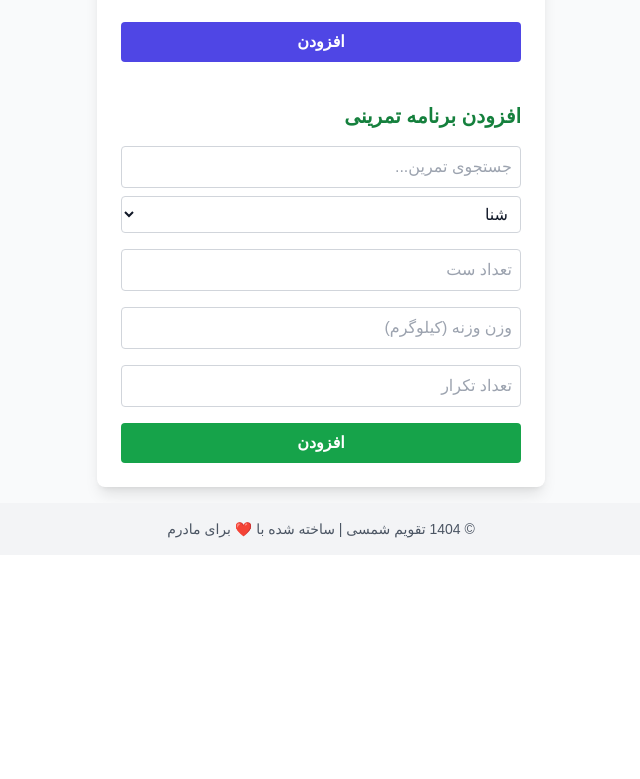
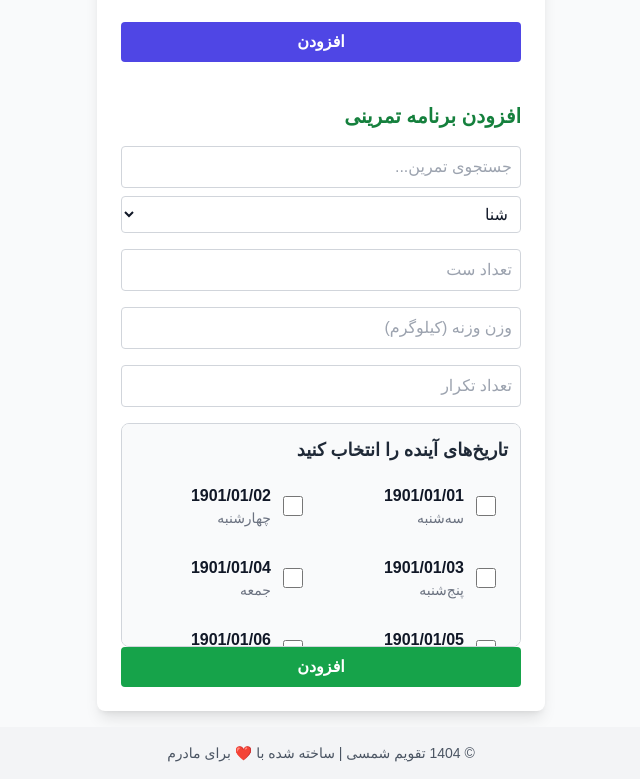
Before and after one commit to DevArm2087/fitness-calender, a React (Vite) app in the folder React/: page /day/1/1/1 in a window 1280 px wide. Shown: the part 524-1303 px from the top of the page, without its empty margins (319-959 px from the left). Before the commit the page ends 1079 px from the top, so only its background shows below. Built offline with nearby package versions, Linux system fonts and the light colour scheme; sample sign-in values are in the browser's storage; a web font is replaced by a local one.

Commit message:
secondcommit

```diff
--- a/React/src/components/DayDetails.jsx
+++ b/React/src/components/DayDetails.jsx
@@ -53,11 +53,74 @@ const exerciseOptions = [
   { id: 20, name: "بالا آوردن پا در حالت خوابیده" }
 ];
 
+const persianWeekdays = ["یکشنبه", "دوشنبه", "سه‌شنبه", "چهارشنبه", "پنج‌شنبه", "جمعه", "شنبه"];
+
+function formatDate(date) {
+  const y = date.getFullYear();
+  const m = String(date.getMonth() + 1).padStart(2, "0");
+  const d = String(date.getDate()).padStart(2, "0");
+  return `${y}/${m}/${d}`;
+}
+
+function MultiDateSelector({ baseDate, selectedDates, setSelectedDates }) {
+  const [dateList, setDateList] = useState([]);
+
+  useEffect(() => {
+    const list = [];
+    for (let offset = 0; offset < 14; offset++) {
+      const date = new Date(baseDate);
+      date.setDate(date.getDate() + offset);
+      list.push(date);
+    }
+    setDateList(list);
+  }, [baseDate]);
+
+  const toggleDate = (dateStr) => {
+    if (selectedDates.includes(dateStr)) {
+      setSelectedDates(selectedDates.filter((d) => d !== dateStr));
+    } else {
+      setSelectedDates([...selectedDates, dateStr]);
+    }
+  };
+
+  return (
+    <div className="p-3 border border-gray-300 dark:border-gray-700 rounded-lg bg-gray-50 dark:bg-gray-800 max-h-56 overflow-y-auto">
+      <h4 className="mb-3 text-lg font-semibold text-gray-800 dark:text-gray-200">تاریخ‌های آینده را انتخاب کنید</h4>
+      <div className="grid grid-cols-2 gap-3">
+        {dateList.map((date) => {
+          const weekday = persianWeekdays[date.getDay()];
+          const dateStr = formatDate(date);
+          const isChecked = selectedDates.includes(dateStr);
+
+          return (
+            <label
+              key={dateStr}
+              className={`flex items-center gap-3 cursor-pointer rounded-md px-3 py-2
+                ${isChecked ? "bg-indigo-600 text-white shadow-md" : "hover:bg-indigo-100 dark:hover:bg-indigo-700"}`
+              }
+            >
+              <input
+                type="checkbox"
+                checked={isChecked}
+                onChange={() => toggleDate(dateStr)}
+                className="cursor-pointer w-5 h-5 text-indigo-600 focus:ring-indigo-500 border-gray-300 rounded"
+              />
+              <div className="select-none">
+                <div className="font-semibold">{dateStr}</div>
+                <div className="text-sm text-gray-500 dark:text-gray-400">{weekday}</div>
+              </div>
+            </label>
+          );
+        })}
+      </div>
+    </div>
+  );
+}
+
 function DayDetails() {
   const { year, month, day } = useParams();
   const navigate = useNavigate();
 
-  // تابع کمکی برای تبدیل به رشته 2 رقمی با صفر پرکن
   const pad2 = (num) => num.toString().padStart(2, "0");
 
   const [foodSearch, setFoodSearch] = useState("");
@@ -78,10 +141,8 @@ function DayDetails() {
 
   const [message, setMessage] = useState(null);
 
-  const searchParams = new URLSearchParams(window.location.search);
-  const editId = searchParams.get("editId");
+  const [selectedExerciseDates, setSelectedExerciseDates] = useState([]);
 
-  // کلیدهای localStorage با فرمت دو رقمی ماه و روز
   const localStorageFoodKey = `foodPlan_${year}_${pad2(month)}_${pad2(day)}`;
   const localStorageExerciseKey = `exercisePlan_${year}_${pad2(month)}_${pad2(day)}`;
 
@@ -93,32 +154,10 @@ function DayDetails() {
     if (savedExercise) setExercisePlan(JSON.parse(savedExercise));
   }, [localStorageFoodKey, localStorageExerciseKey]);
 
-  useEffect(() => {
-    if (!editId) return;
-
-    const foodItem = foodPlan.find(f => f.id.toString() === editId);
-    if (foodItem) {
-      setSelectedFoodId(foodItem.foodId);
-      setUnitType(foodItem.unitType);
-      setQuantity(foodItem.quantity);
-      setCaloriesPerUnit(foodItem.caloriesPerUnit);
-      setExerciseSets("");
-      setExerciseWeight("");
-      setExerciseCount("");
-      return;
-    }
-    const exerciseItem = exercisePlan.find(e => e.id.toString() === editId);
-    if (exerciseItem) {
-      setSelectedExerciseId(exerciseItem.exerciseId);
-      setExerciseSets(exerciseItem.sets);
-      setExerciseWeight(exerciseItem.weightKg);
-      setExerciseCount(exerciseItem.count || "");
-      setSelectedFoodId(foodOptions[0].id);
-      setUnitType("weight");
-      setQuantity(100);
-      setCaloriesPerUnit("");
-    }
-  }, [editId, foodPlan, exercisePlan]);
+  const showSuccessMessage = (text) => {
+    setMessage(text);
+    setTimeout(() => setMessage(null), 3000);
+  };
 
   const clearFormFood = () => {
     setSelectedFoodId(foodOptions[0].id);
@@ -132,16 +171,9 @@ function DayDetails() {
     setExerciseSets("");
     setExerciseWeight("");
     setExerciseCount("");
+    setSelectedExerciseDates([]);
   };
 
-  const showSuccessMessage = (text) => {
-    setMessage(text);
-    setTimeout(() => {
-      setMessage(null);
-    }, 3000);
-  };
-
-  // محاسبه کالری کل
   const totalCalories = () => {
     if (!caloriesPerUnit || !quantity) return 0;
     if (unitType === "weight") {
@@ -163,15 +195,7 @@ function DayDetails() {
 
     const foodName = foodOptions.find(f => f.id === selectedFoodId).name;
 
-    let updatedFoodPlan;
-    if (editId && foodPlan.some(f => f.id.toString() === editId)) {
-      updatedFoodPlan = foodPlan.map(f =>
-        f.id.toString() === editId
-          ? { ...f, foodId: selectedFoodId, name: foodName, quantity: Number(quantity), unitType, caloriesPerUnit: Number(caloriesPerUnit) }
-          : f
-      );
-    } else {
-      updatedFoodPlan = [
+    const updatedFoodPlan = [
       ...foodPlan,
       {
         id: Date.now(),
@@ -182,18 +206,11 @@ function DayDetails() {
         caloriesPerUnit: Number(caloriesPerUnit),
       },
     ];
-    }
+
     setFoodPlan(updatedFoodPlan);
     localStorage.setItem(localStorageFoodKey, JSON.stringify(updatedFoodPlan));
 
     clearFormFood();
-
-    if (editId) {
-      const url = new URL(window.location);
-      url.searchParams.delete("editId");
-      window.history.replaceState({}, "", url.toString());
-    }
-
     showSuccessMessage("برنامه غذایی با موفقیت ثبت شد");
   };
 
@@ -213,46 +230,42 @@ function DayDetails() {
 
     const exerciseName = exerciseOptions.find(e => e.id === selectedExerciseId).name;
 
-    let updatedExercisePlan;
-    if (editId && exercisePlan.some(e => e.id.toString() === editId)) {
-      updatedExercisePlan = exercisePlan.map(e =>
-        e.id.toString() === editId
-          ? {
-              ...e,
-              exerciseId: selectedExerciseId,
-              name: exerciseName,
-              sets: Number(exerciseSets),
-              weightKg: Number(exerciseWeight),
-              count: Number(exerciseCount),
-            }
-          : e
-      );
-    } else {
-      updatedExercisePlan = [
-        ...exercisePlan,
-        {
+    const newExerciseEntry = {
       id: Date.now(),
       exerciseId: selectedExerciseId,
       name: exerciseName,
       sets: Number(exerciseSets),
       weightKg: Number(exerciseWeight),
       count: Number(exerciseCount),
-        },
-      ];
-    }
+    };
+
+    // ذخیره تمرین در تاریخ جاری
+    const updatedExercisePlan = [...exercisePlan, newExerciseEntry];
     setExercisePlan(updatedExercisePlan);
     localStorage.setItem(localStorageExerciseKey, JSON.stringify(updatedExercisePlan));
 
+    // ذخیره برای تاریخ‌های انتخاب شده آینده
+    selectedExerciseDates.forEach((dateStr) => {
+      const key = `exercisePlan_${dateStr.replace(/\//g, "_")}`;
+      let existing = [];
+      try {
+        const json = localStorage.getItem(key);
+        if (json) existing = JSON.parse(json);
+      } catch { existing = []; }
+
+      existing.push({
+        ...newExerciseEntry,
+        id: Date.now() + Math.floor(Math.random() * 1000),
+      });
+
+      localStorage.setItem(key, JSON.stringify(existing));
+    });
+
     clearFormExercise();
-
-    if (editId) {
-      const url = new URL(window.location);
-      url.searchParams.delete("editId");
-      window.history.replaceState({}, "", url.toString());
-    }
-
     showSuccessMessage("برنامه تمرینی با موفقیت ثبت شد");
   };
+
+  const baseDate = new Date(Number(year), Number(month) - 1, Number(day));
 
   return (
     <div className="max-w-md mx-auto p-6 bg-white dark:bg-gray-900 rounded-lg shadow-lg font-vazir min-h-screen">
@@ -289,9 +302,7 @@ function DayDetails() {
       {/* فرم ثبت غذا */}
       <section className="mb-10">
         <h3 className="text-xl font-semibold mb-4 text-indigo-700 dark:text-indigo-300">
-          {editId && foodPlan.some(f => f.id.toString() === editId)
-            ? "ویرایش برنامه غذایی"
-            : "افزودن برنامه غذایی"}
+          افزودن برنامه غذایی
         </h3>
 
         <input
@@ -380,16 +391,14 @@ function DayDetails() {
           onClick={saveFood}
           className="w-full py-2 bg-indigo-600 hover:bg-indigo-700 text-white font-semibold rounded transition"
         >
-          {editId && foodPlan.some(f => f.id.toString() === editId) ? "ویرایش" : "افزودن"}
+          افزودن
         </button>
       </section>
 
       {/* فرم ثبت تمرین */}
       <section>
         <h3 className="text-xl font-semibold mb-4 text-green-700 dark:text-green-300">
-          {editId && exercisePlan.some(e => e.id.toString() === editId)
-            ? "ویرایش برنامه تمرینی"
-            : "افزودن برنامه تمرینی"}
+          افزودن برنامه تمرینی
         </h3>
 
         <input
@@ -441,11 +450,17 @@ function DayDetails() {
           className="w-full p-2 rounded border border-gray-300 dark:border-gray-700 mb-4 bg-white dark:bg-gray-800 text-gray-900 dark:text-gray-100"
         />
 
+        <MultiDateSelector
+          baseDate={baseDate}
+          selectedDates={selectedExerciseDates}
+          setSelectedDates={setSelectedExerciseDates}
+        />
+
         <button
           onClick={saveExercise}
           className="w-full py-2 bg-green-600 hover:bg-green-700 text-white font-semibold rounded transition"
         >
-          {editId && exercisePlan.some(e => e.id.toString() === editId) ? "ویرایش" : "افزودن"}
+          افزودن
         </button>
       </section>
     </div>
```
Lines whose indentation alone changed are shown as unchanged.
